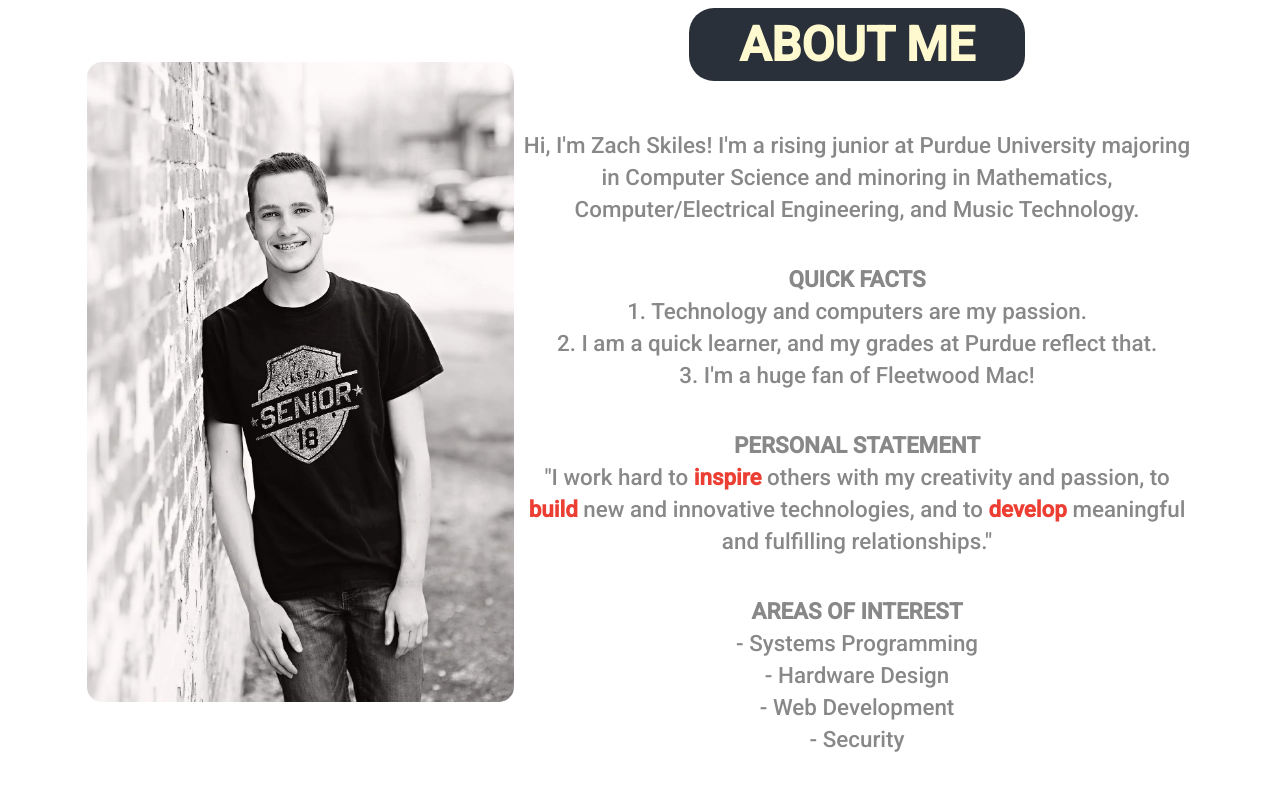
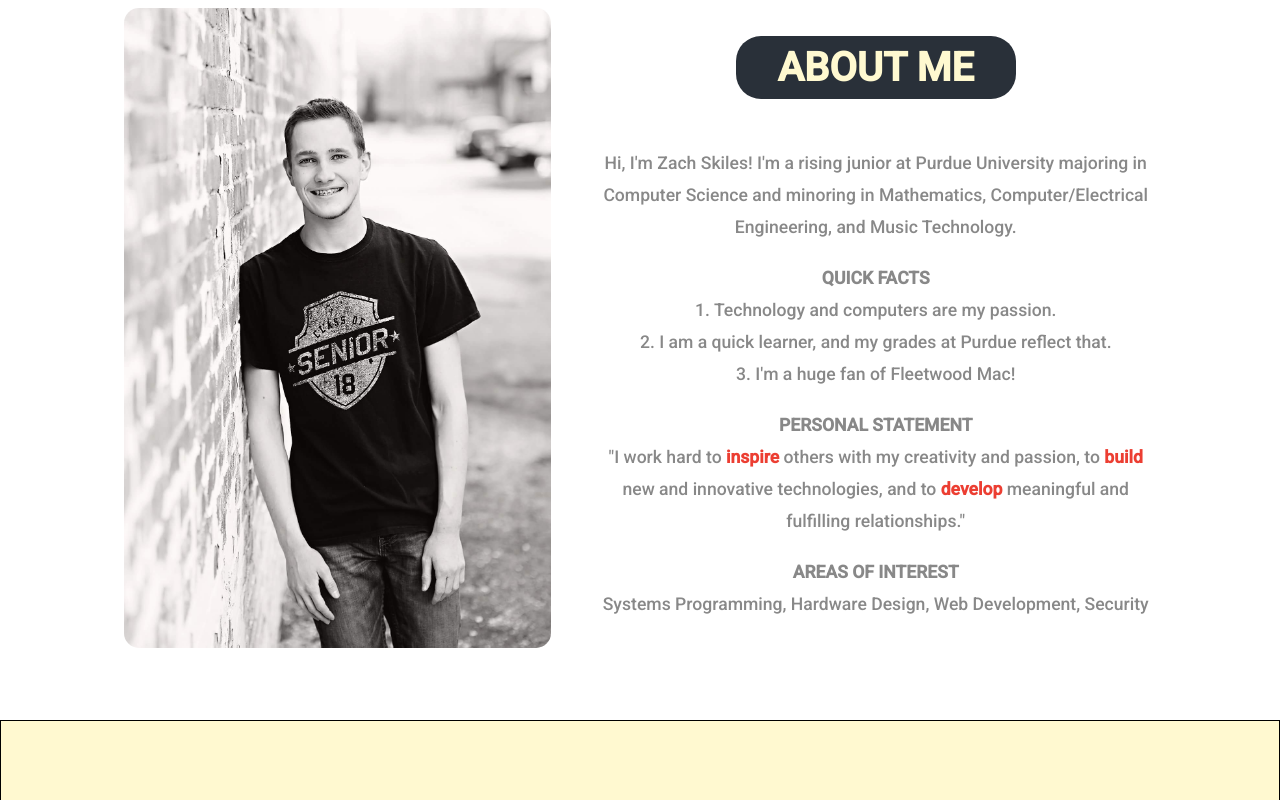
Before and after one commit to skilesz/porfolio-website, a React (Create React App) app: page / in a window 1280 px wide. Shown: the part 840-1640 px from the top of the page. Built offline with nearby package versions, Linux system fonts and the light colour scheme; the HTML template or start-up script is replaced by a standard one.

Commit message:
Minor touchups to about section

```diff
--- a/src/App.css
+++ b/src/App.css
@@ -198,7 +198,7 @@ a {
 }
 
 #about .content-container h2 {
-  font-size: 3rem;
+  font-size: 2.5rem;
   padding: 0.5rem;
   text-align: center;
 }
@@ -213,7 +213,7 @@ a {
   display: flex;
   flex-direction: column;
   justify-content: center;
-  max-width: 60%;
+  max-width: 50%;
   font-family: "Roboto", "sans serif";
   color: #293039;
   text-align: center;
@@ -230,15 +230,9 @@ a {
   margin-right: auto;
 }
 
-#about .content-container #about-content h3 {
-  color: #ec3e32;
-  margin-bottom: 3rem;
-  font-size: 1.6rem;
-}
-
 #about .content-container #about-content p {
   color: #888888;
-  font-size: 1.4rem;
+  font-size: 1.1rem;
   line-height: 2rem;
 }
 
--- a/src/App.scss
+++ b/src/App.scss
@@ -211,7 +211,7 @@ a {
     padding-right: 5rem;
 
     h2 {
-      font-size: 3rem;
+      font-size: 2.5rem;
       padding: 0.5rem;
       text-align: center;
     }
@@ -226,7 +226,7 @@ a {
       display: flex;
       flex-direction: column;
       justify-content: center;
-      max-width: 60%;
+      max-width: 50%;
       font-family: $about-font;
       color: $primary-color;
       text-align: center;
@@ -242,15 +242,15 @@ a {
         margin-right: auto;
       }
 
-      h3 {
-        color: $secondary-color;
-        margin-bottom: 3rem;
-        font-size: 1.6rem;
-      }
+      // h3 {
+      //   color: $secondary-color;
+      //   margin-bottom: 3rem;
+      //   font-size: 1.6rem;
+      // }
 
       p {
         color: $light-grey;
-        font-size: 1.4rem;
+        font-size: 1.1rem;
         line-height: 2rem;
       }
 
--- a/src/components/sections/About.js
+++ b/src/components/sections/About.js
@@ -17,14 +17,12 @@ const About = () => {
             Computer/Electrical Engineering, and Music Technology.
           </p>
           <br />
-          <br />
           <p>
             <strong>QUICK FACTS</strong>
           </p>
           <p>1. Technology and computers are my passion.</p>
           <p>2. I am a quick learner, and my grades at Purdue reflect that.</p>
           <p>3. I'm a huge fan of Fleetwood Mac!</p>
-          <br />
           <br />
           <p>
             <strong>PERSONAL STATEMENT</strong>
@@ -35,14 +33,10 @@ const About = () => {
             to <span>develop</span> meaningful and fulfilling relationships."
           </p>
           <br />
-          <br />
           <p>
             <strong>AREAS OF INTEREST</strong>
           </p>
-          <p>- Systems Programming</p>
-          <p>- Hardware Design</p>
-          <p>- Web Development</p>
-          <p>- Security</p>
+          <p>Systems Programming, Hardware Design, Web Development, Security</p>
         </div>
       </div>
     </div>
```
